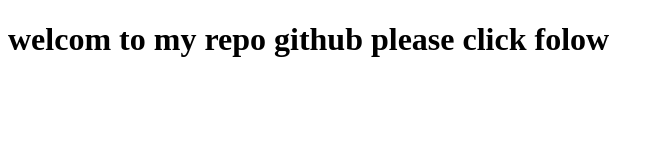
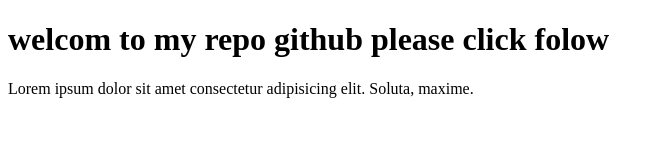
Before and after one commit to zakariaallam/mastre-zakaria-, a plain HTML site: page index.html in a window 1280 px wide. Shown: the whole page, without its empty margins (0-664 px from the left). Drawn offline with Linux system fonts and the light colour scheme.

Commit message:
pull requiste

```diff
--- a/index.html
+++ b/index.html
@@ -7,5 +7,6 @@
 </head>
 <body>
     <h1> welcom to my repo github please click folow</h1>
+    <p>Lorem ipsum dolor sit amet consectetur adipisicing elit. Soluta, maxime.</p>
 </body>
 </html>
```
